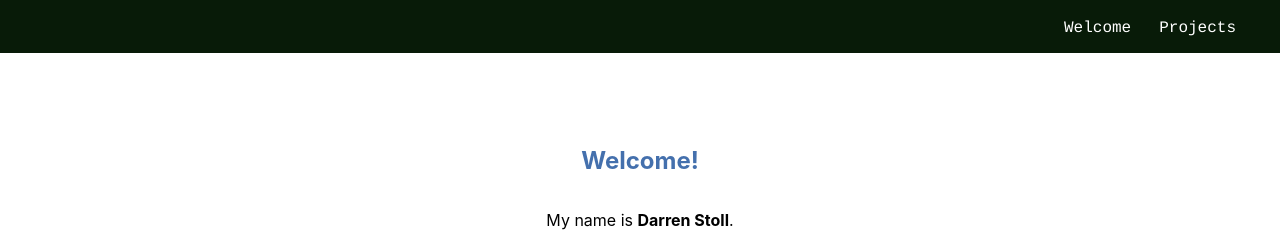
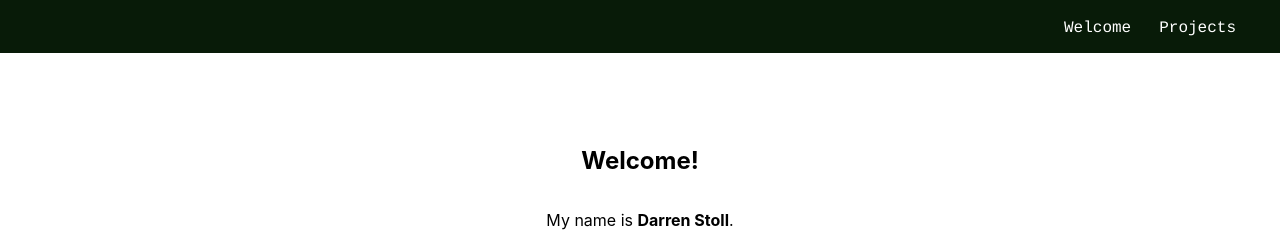
Before and after one commit to dstollbyu/web-stuff, a React (Create React App) app: page / in a window 1280 px wide. Shown: the top 236 px of the page. Built offline with nearby package versions, Linux system fonts and the light colour scheme.

Commit message:
Minor fix on h tags

```diff
--- a/src/components/MedOfficeTemplate.css
+++ b/src/components/MedOfficeTemplate.css
@@ -4,7 +4,12 @@
   color: #4470AD;
 }
 
-h1, h2, h3, h4, h5, h6 {
+.medContainer h1,
+.medContainer h2,
+.medContainer h3,
+.medContainer h4,
+.medContainer h5,
+.medContainer h6 {
   color: #4470AD;
 }
 
```
